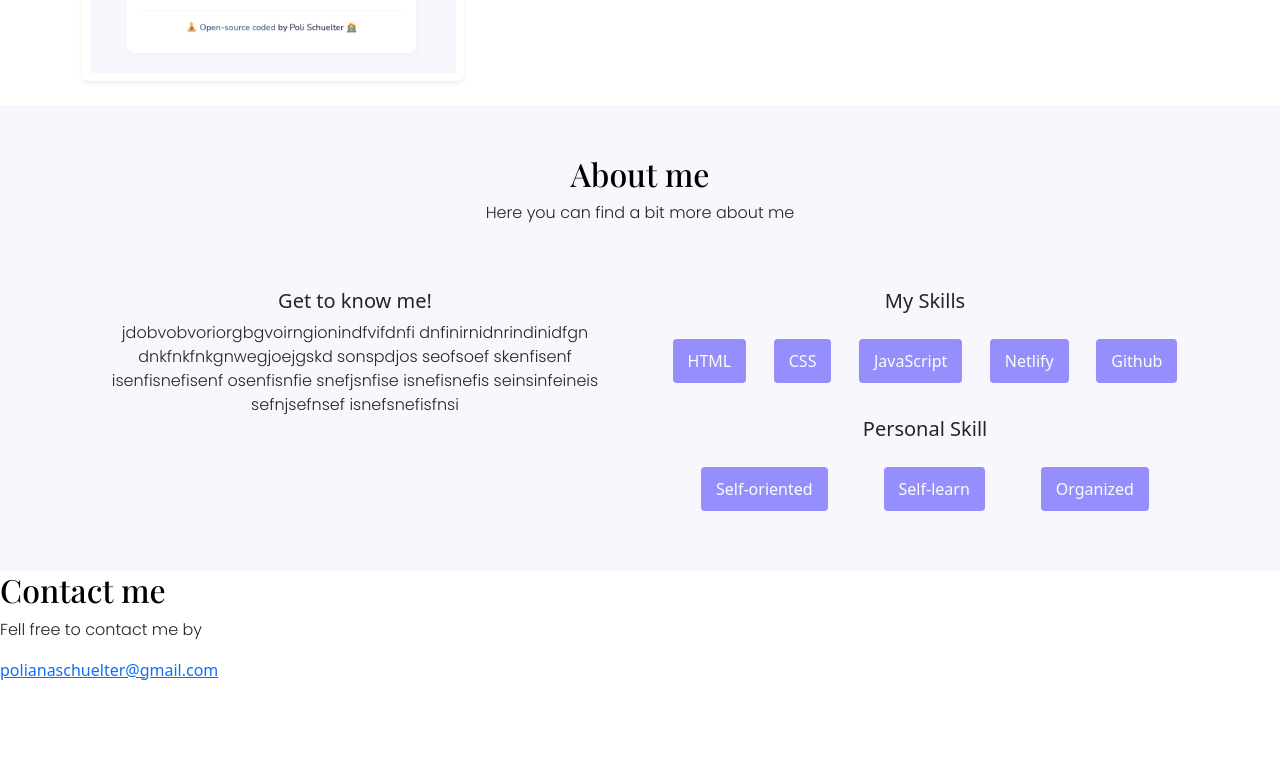
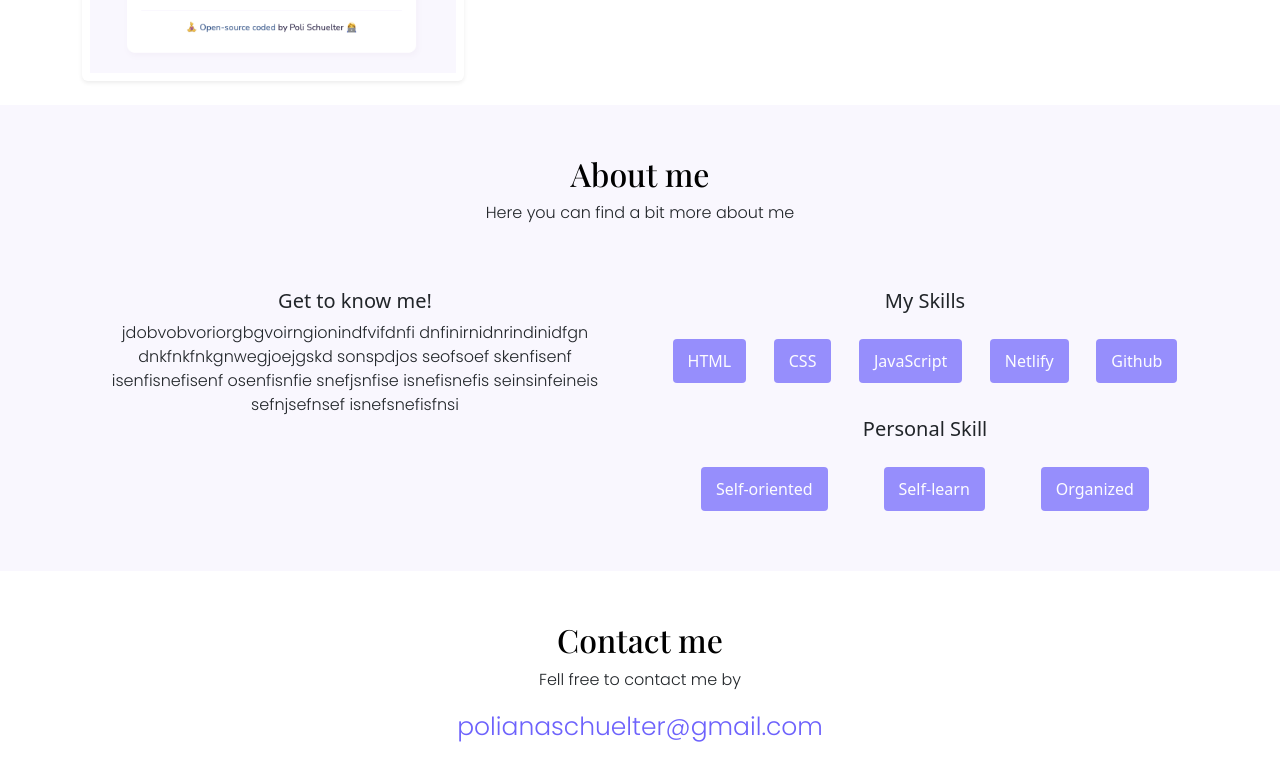
Before and after one commit to polianasc/portfolio-poli-schuelter, a plain HTML site: page index.html in a window 1280 px wide. Shown: the part 1340-2120 px from the top of the page. Before the commit the page ends 2022 px from the top, so only its background shows below. Drawn offline with nearby package versions, Linux system fonts and the light colour scheme; a web font is replaced by a local one.

Commit message:
contact css styling

```diff
--- a/style.css
+++ b/style.css
@@ -21,6 +21,13 @@ p {
 img {
   width: 70%;
   height: auto;
+}
+
+a {
+  font-size: 25px;
+  color: var(--primary-color);
+  font-family: var(--default-font-family);
+  text-decoration: none;
 }
 
 .hero {
@@ -62,3 +69,8 @@ img {
   padding: 10px 15px;
   margin: 10px 7px;
 }
+
+.contact {
+  padding: 50px 10px;
+  text-align: center;
+}
```
